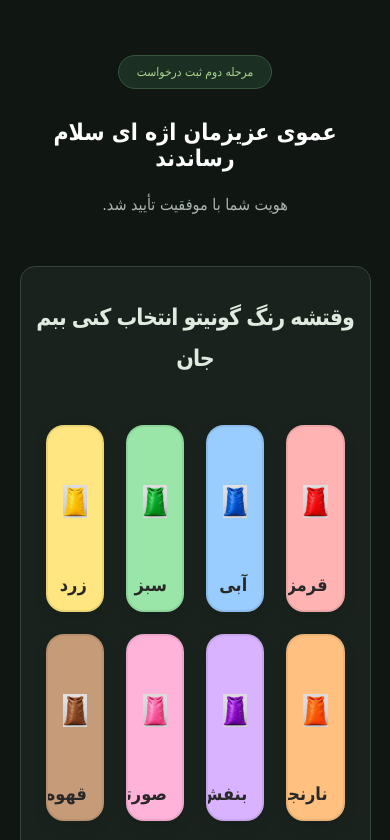
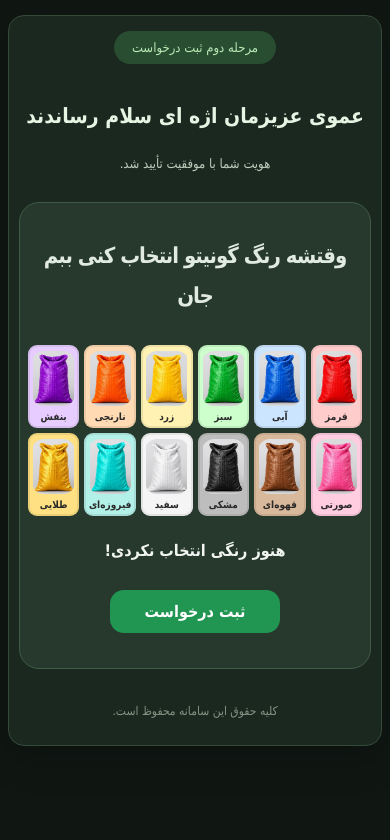
Before and after one commit to amyrbasjfry05-tech/gonyman, a plain HTML site: page index.html in a window 390 px wide. Both pictures are taken after a click on the button "بله، هستم". Shown: the top 840 px of the page. Drawn offline with Linux system fonts and the light colour scheme.

Commit message:
Update style.css

```diff
--- a/style.css
+++ b/style.css
@@ -1,81 +1,108 @@
 
-/* تنظیمات پایه */
+/* ============================= */
+/* تنظیمات عمومی */
+/* ============================= */
+
 * {
-    margin: 0;
-    padding: 0;
     box-sizing: border-box;
 }
 
 body {
-    font-family: Tahoma, sans-serif;
+    margin: 0;
+    padding: 0;
     direction: rtl;
+    font-family: Tahoma, Arial, sans-serif;
     background: #101713;
-    color: #fff;
-    min-height: 100vh;
+    color: #f1f5f1;
+    text-align: center;
 }
 
-/* هدر سایت */
+button {
+    font-family: inherit;
+}
+
+/* ============================= */
+/* سربرگ سایت */
+/* ============================= */
+
 header {
-    padding: 22px 8%;
-    display: flex;
-    justify-content: space-between;
-    align-items: center;
-    border-bottom: 1px solid #29382e;
+    padding: 25px 15px;
+    text-align: center;
 }
 
 .logo {
-    direction: ltr;
-    font-size: 25px;
-    font-weight: bold;
-    color: #fff;
+    font-size: 38px;
+    font-weight: 900;
+    letter-spacing: 2px;
+    color: #ffffff;
 }
 
 .logo span {
-    color: #8dbb76;
+    color: #83c77d;
 }
 
 .system-name {
-    color: #aab8ac;
-    font-size: 13px;
+    margin-top: 10px;
+    font-size: 16px;
+    color: #c2d4c0;
 }
 
+/* ============================= */
 /* محتوای اصلی */
+/* ============================= */
+
 .container {
     width: 90%;
     max-width: 750px;
-    margin: 80px auto;
-    text-align: center;
+    margin: 25px auto;
+    padding: 30px;
+    background: #1b2820;
+    border: 1px solid #344b39;
+    border-radius: 24px;
+    box-shadow: 0 12px 35px rgba(0, 0, 0, 0.25);
 }
+
+/* ============================= */
+/* برچسب بالای صفحه */
+/* ============================= */
 
 .badge {
     display: inline-block;
     padding: 9px 18px;
-    background: #1b3022;
-    color: #a9d38e;
-    border: 1px solid #35553d;
     border-radius: 30px;
-    font-size: 12px;
+    background: #294d31;
+    color: #b8e8b5;
+    font-size: 13px;
+    margin-bottom: 20px;
 }
 
+/* ============================= */
+/* عنوان و توضیحات */
+/* ============================= */
+
 h1 {
-    margin-top: 30px;
-    font-size: 30px;
+    font-size: 28px;
+    color: #e5f4e3;
+    line-height: 1.8;
 }
 
 .description {
-    color: #aab5ac;
-    margin-top: 18px;
+    color: #bdcdbd;
+    font-size: 15px;
     line-height: 2;
+    margin: 15px 0 25px;
 }
 
-/* کادر سؤال */
+/* ============================= */
+/* باکس سؤال */
+/* ============================= */
+
 .question-box {
-    background: #19221c;
-    border: 1px solid #354638;
-    border-radius: 15px;
-    padding: 40px 20px;
-    margin-top: 45px;
-    overflow: visible;
+    background: #26392c;
+    border: 1px solid #405b45;
+    border-radius: 20px;
+    padding: 25px 20px;
+    margin-top: 25px;
 }
 
 .question-box h2 {
@@ -85,64 +112,71 @@ h1 {
     color: #e1eadf;
     letter-spacing: -1px;
     line-height: 1.8;
-    margin-bottom: 35px;
 }
 
-/* دکمه‌ها */
+/* ============================= */
+/* دکمه های بله و خیر */
+/* ============================= */
+
 .buttons {
     display: flex;
     justify-content: center;
     align-items: center;
-    gap: 20px;
-    min-height: 70px;
-    position: relative;
+    flex-wrap: wrap;
+    gap: 15px;
+    margin-top: 25px;
 }
 
-button {
-    padding: 15px 35px;
+.buttons button {
+    padding: 14px 28px;
     border: none;
-    border-radius: 8px;
+    border-radius: 12px;
+    font-size: 17px;
+    font-weight: bold;
     cursor: pointer;
-    font-family: inherit;
-    font-size: 16px;
     transition: all 0.3s ease;
-    position: relative;
 }
 
 #yesBtn {
     background: #568c53;
     color: white;
-    z-index: 2;
-    transform-origin: center;
 }
 
 #yesBtn:hover {
-    background: #6ba966;
+    background: #6ba968;
+    transform: translateY(-3px);
 }
 
 #noBtn {
     background: #873f3f;
     color: white;
-    z-index: 3;
+    transition: all 0.35s ease;
 }
 
 #noBtn:hover {
-    background: #a34d4d;
+    background: #a84e4e;
 }
 
-/* پیام‌های طنز */
-#funMessage {
-    color: #d8e8d2;
-    font-size: 17px;
-    font-weight: bold;
-    margin-top: 30px;
-    line-height: 2;
-    animation: messageAppear 0.35s ease;
-    position: relative;
-    z-index: 1;
+/* انیمیشن دکمه بله */
+
+.yes-final {
+    z-index: 9999;
+    position: fixed;
 }
 
-@keyframes messageAppear {
+/* ============================= */
+/* پیام های طنز دکمه خیر */
+/* ============================= */
+
+#funMessage {
+    color: #f0c674;
+    font-weight: bold;
+    font-size: 17px;
+    margin-top: 20px;
+    animation: fadeIn 0.4s ease;
+}
+
+@keyframes fadeIn {
     from {
         opacity: 0;
         transform: translateY(10px);
@@ -154,172 +188,36 @@ button {
     }
 }
 
-/* دکمه بله در حالت نهایی */
-#yesBtn.yes-final {
-    position: fixed;
-    z-index: 9999;
-    border-radius: 0;
-    transition: all 0.5s ease;
+/* ============================= */
+/* بخش تشکر */
+/* ============================= */
+
+.thanks-box {
+    margin: 20px auto 30px;
+    padding: 18px;
+    max-width: 500px;
+    text-align: center;
+    background: #fff3e0;
+    border: 2px solid #ffcc80;
+    border-radius: 18px;
+    color: #68421c;
+    line-height: 2;
 }
 
-/* متن پایین */
-.footer-note {
-    margin-top: 70px;
-    color: #657168;
-    font-size: 11px;
+.thanks-box strong {
+    color: #d97706;
+    font-size: 18px;
 }
 
-/* نمایش در موبایل */
-@media (max-width: 600px) {
-    header {
-        padding: 18px 5%;
-        flex-direction: column;
-        gap: 12px;
-    }
-
-    .container {
-        margin: 55px auto;
-    }
-
-    h1 {
-        font-size: 23px;
-    }
-
-    .question-box {
-        padding: 30px 15px;
-    }
-
-    .question-box h2 {
-        font-size: 23px;
-    }
-
-    button {
-        padding: 13px 23px;
-        font-size: 14px;
-    }
-
-    #funMessage {
-        font-size: 15px;
-    }
-}
-
-/* ===== GonyMan Color Cards ===== */
-
-#colorsContainer {
-    display: grid;
-    grid-template-columns: repeat(4, minmax(0, 1fr));
-    gap: 22px;
-    width: 100%;
-    max-width: 1000px;
-    margin: 35px auto;
-    padding: 10px;
-}
-
-.color-card {
-    background: #ffffff;
-    border: 2px solid #eeeeee;
-    border-radius: 18px;
-    padding: 18px;
-    text-align: center;
-    cursor: pointer;
-    transition: all 0.25s ease;
-    box-shadow: 0 5px 15px rgba(0, 0, 0, 0.07);
-}
-
-
-/* ===== GonyMan Color Design ===== */
-
-.color-card {
-    border: 2px solid rgba(0, 0, 0, 0.08);
-    border-radius: 20px;
-    padding: 20px;
-    text-align: center;
-    cursor: pointer;
-    transition: all 0.3s ease;
-    box-shadow: 0 5px 15px rgba(0, 0, 0, 0.08);
-}
-
-.color-card p {
-    color: #292929;
-    font-size: 18px;
-    font-weight: bold;
-    margin: 12px 0 0;
-}
-
-/* رنگ اختصاصی کارت‌ها */
-
-.color-card[data-color="قرمز"] {
-    background: #ffb3b3;
-}
-
-.color-card[data-color="آبی"] {
-    background: #99ccff;
-}
-
-.color-card[data-color="سبز"] {
-    background: #99e6a8;
-}
-
-.color-card[data-color="زرد"] {
-    background: #ffe680;
-}
-
-.color-card[data-color="نارنجی"] {
-    background: #ffc080;
-}
-
-.color-card[data-color="بنفش"] {
-    background: #d9b3ff;
-}
-
-.color-card[data-color="صورتی"] {
-    background: #ffb3d9;
-}
-
-.color-card[data-color="قهوه‌ای"] {
-    background: #c69c78;
-}
-
-.color-card[data-color="مشکی"] {
-    background: #777777;
-}
-
-.color-card[data-color="سفید"] {
-    background: #f5f5f5;
-}
-
-.color-card[data-color="فیروزه‌ای"] {
-    background: #80e6dc;
-}
-
-.color-card[data-color="طلایی"] {
-    background: #ffd54f;
-}
-
-/* افکت حرکت موس */
-
-.color-card:hover {
-    transform: translateY(-8px) scale(1.03);
-    box-shadow: 0 12px 25px rgba(0, 0, 0, 0.15);
-}
-
-/* کارت انتخاب شده */
-
-.color-card.selected {
-    border: 3px solid #b8860b;
-    box-shadow: 0 10px 25px rgba(184, 134, 11, 0.3);
-    transform: translateY(-5px);
-}
-
-.color-card.selected::after {
-    content: "✓ انتخاب شد";
-    display: block;
-    margin-top: 12px;
-    color: #176b39;
+.thanks-box a {
+    color: #b45309;
+    text-decoration: none;
     font-weight: bold;
 }
 
-/* ===== GonyMan Sack Images ===== */
+/* ============================= */
+/* کارت های انتخاب رنگ */
+/* ============================= */
 
 .colors-container {
     display: grid;
@@ -329,25 +227,29 @@ button {
 }
 
 .color-card {
+    position: relative;
     overflow: hidden;
     border-radius: 18px;
     padding: 15px;
     cursor: pointer;
     text-align: center;
+    background: #ffffff;
+    border: 2px solid rgba(0, 0, 0, 0.08);
     transition: all 0.3s ease;
-    border: 2px solid rgba(0, 0, 0, 0.08);
 }
 
 .color-card img {
     width: 100%;
-    height: 160px;
+    height: 130px;
+    max-width: 150px;
     object-fit: contain;
     display: block;
+    margin: 0 auto;
     border-radius: 12px;
 }
 
 .color-card p {
-    font-size: 18px;
+    font-size: 16px;
     font-weight: bold;
     margin: 12px 0 0;
     color: #292929;
@@ -358,25 +260,96 @@ button {
     box-shadow: 0 10px 25px rgba(0, 0, 0, 0.15);
 }
 
-/* نمایش بهتر در موبایل */
+/* رنگ پس زمینه کارت ها */
 
-@media (max-width: 700px) {
-    .colors-container {
-        grid-template-columns: repeat(2, minmax(0, 1fr));
-        gap: 12px;
-    }
-
-    .color-card img {
-        height: 120px;
-    }
+.color-card[data-color="قرمز"] {
+    background: #ffcccc;
 }
 
+.color-card[data-color="آبی"] {
+    background: #cce5ff;
+}
+
+.color-card[data-color="سبز"] {
+    background: #ccffcc;
+}
+
+.color-card[data-color="زرد"] {
+    background: #fff2b3;
+}
+
+.color-card[data-color="نارنجی"] {
+    background: #ffdab3;
+}
+
+.color-card[data-color="بنفش"] {
+    background: #e6ccff;
+}
+
+.color-card[data-color="صورتی"] {
+    background: #ffcce0;
+}
+
+.color-card[data-color="قهوه‌ای"] {
+    background: #d9b99b;
+}
+
+.color-card[data-color="مشکی"] {
+    background: #bdbdbd;
+}
+
+.color-card[data-color="سفید"] {
+    background: #f5f5f5;
+}
+
+.color-card[data-color="فیروزه‌ای"] {
+    background: #b3f0e8;
+}
+
+.color-card[data-color="طلایی"] {
+    background: #ffe082;
+}
+
+/* ============================= */
+/* وضعیت رنگ انتخاب شده */
+/* ============================= */
 
 .color-card.selected {
-    border: 4px solid #b8860b !important;
+    border: 3px solid #b8860b !important;
+    background: #fff9e8;
     box-shadow: 0 0 20px rgba(184, 134, 11, 0.5);
     transform: translateY(-6px);
 }
+
+.color-card.selected p {
+    color: #8b6508;
+    font-weight: 900;
+}
+
+.color-card.selected::after {
+    content: "✓ انتخاب شد";
+    display: block;
+    margin-top: 8px;
+    color: #8b6508;
+    font-size: 12px;
+    font-weight: bold;
+}
+
+/* ============================= */
+/* پیام انتخاب رنگ */
+/* ============================= */
+
+#selectedColorMessage {
+    text-align: center;
+    font-weight: bold;
+    margin-top: 25px;
+    font-size: 16px;
+}
+
+/* ============================= */
+/* دکمه ثبت درخواست */
+/* ============================= */
+
 .submit-btn {
     display: block;
     margin: 30px auto 10px;
@@ -388,7 +361,7 @@ button {
     font-size: 18px;
     font-weight: bold;
     cursor: pointer;
-    transition: 0.3s;
+    transition: all 0.3s ease;
 }
 
 .submit-btn:hover {
@@ -402,3 +375,104 @@ button {
     font-size: 17px;
     margin-top: 20px;
 }
+
+/* ============================= */
+/* پایین صفحه */
+/* ============================= */
+
+.footer-note {
+    color: #829483;
+    font-size: 12px;
+    margin-top: 35px;
+}
+
+/* ============================= */
+/* نمایش در موبایل */
+/* ============================= */
+
+@media (max-width: 700px) {
+
+    .container {
+        width: 96%;
+        padding: 15px 10px;
+        margin: 15px auto;
+        border-radius: 16px;
+    }
+
+    .logo {
+        font-size: 30px;
+    }
+
+    .system-name {
+        font-size: 13px;
+    }
+
+    h1 {
+        font-size: 21px;
+    }
+
+    .description {
+        font-size: 13px;
+    }
+
+    .question-box {
+        padding: 15px 8px;
+    }
+
+    .question-box h2 {
+        font-size: 22px;
+    }
+
+    .buttons {
+        gap: 10px;
+    }
+
+    .buttons button {
+        padding: 12px 18px;
+        font-size: 14px;
+    }
+
+    /* شش ستون و دو ردیف در موبایل */
+
+    .colors-container {
+        grid-template-columns: repeat(6, minmax(0, 1fr));
+        gap: 5px;
+    }
+
+    .color-card {
+        padding: 4px 2px;
+        border-radius: 9px;
+    }
+
+    .color-card img {
+        width: 100%;
+        height: 55px;
+        object-fit: contain;
+    }
+
+    .color-card p {
+        font-size: 10px;
+        margin-top: 5px;
+        overflow-wrap: anywhere;
+    }
+
+    .color-card.selected {
+        border-width: 2px !important;
+        transform: translateY(-3px);
+    }
+
+    .color-card.selected::after {
+        font-size: 8px;
+        margin-top: 4px;
+    }
+
+    .thanks-box {
+        padding: 12px;
+        font-size: 13px;
+    }
+
+    .submit-btn {
+        padding: 12px 35px;
+        font-size: 16px;
+    }
+}
```
